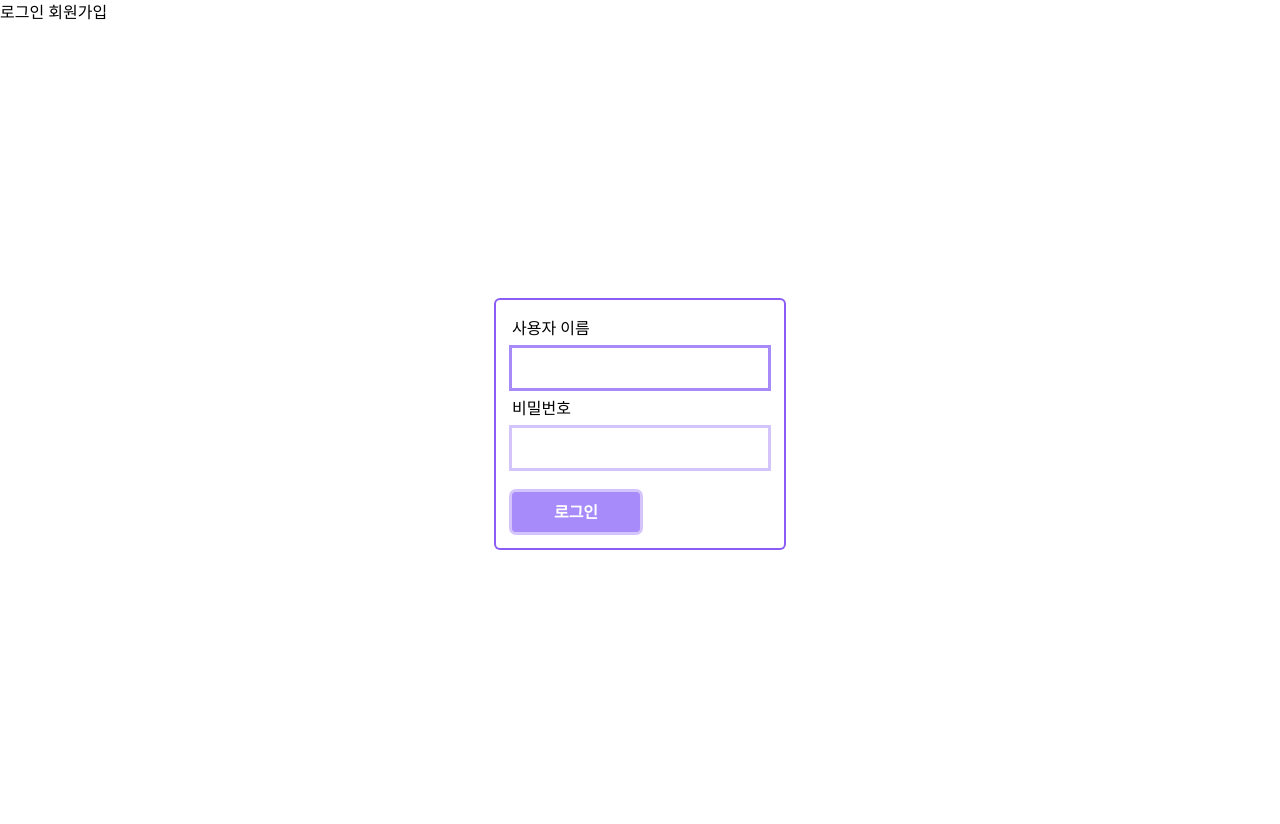
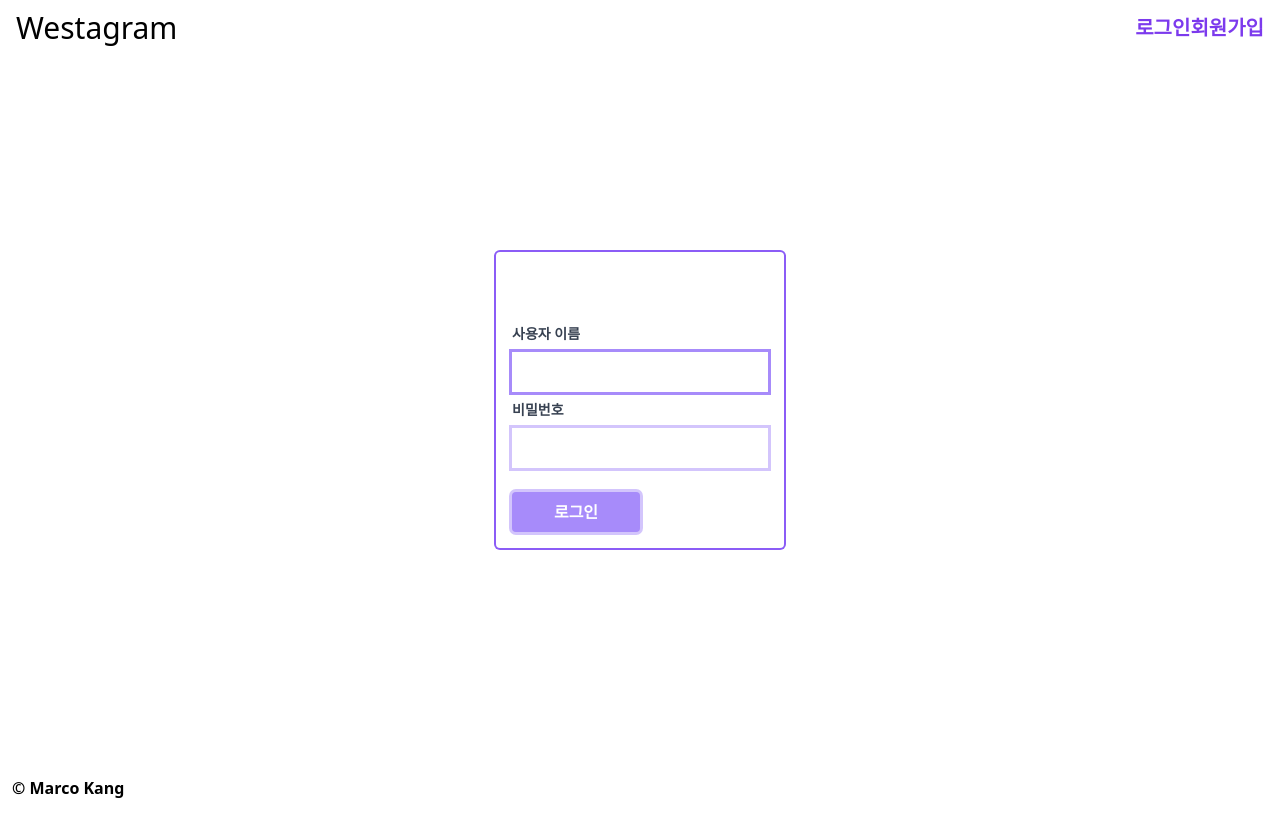
Before and after one commit to kmnkit/westa-django, a Django app: page /user/login/ in a window 1280 px wide. After the commit the page ends 798 px from the top, so only its background shows below. Run offline with Django 3.2, Linux system fonts and the light colour scheme; style sheets or scripts are compiled from the project's sources.

Commit message:
templates

```diff
--- a/templates/base.html
+++ b/templates/base.html
@@ -5,9 +5,10 @@
     <meta charset="UTF-8">
     <meta name="viewport" content="width=device-width, initial-scale=1.0">
     <link rel='stylesheet' href="{% static 'css/styles.css' %}" />
+    <link rel='stylesheet' href="{% static 'css/font-style.css' %}" />
     <title>{% block page_title %}{% endblock %}|Westa</title>
 </head>
-<body>
+<body class="max-w-full">
     {% include 'partials/header.html' %}
     {% block content %}{% endblock %}
     {% include 'partials/footer.html' %}
--- a/templates/mixins/form.html
+++ b/templates/mixins/form.html
@@ -1,19 +1,14 @@
 <div class="w-full p-4">
-    <form method="POST" enctype="multipart/form-data">
+    <form method="POST" enctype="multipart/form-data" class='mt-14'>
         {% csrf_token %}
-        {% if form.non_field_error %}
+        {% if form.non_field_errors %}
             {% for error in form.non_field_errors %}
-                <span>{{error}}</span>
+                <span class="text-red-700 font-medium text-sm">{{error}}</span>
             {% endfor %}
         {% endif %}
         {% for field in form %}
-            <div>
-                <label>{{field.label}}</label>
-                <div>
-                    {{field}}
-                </div>
-            </div>
+            {% include 'mixins/form_input.html' with field=field %}
         {% endfor %}
-        <button class="submit-btn">{{cta}}</button>
+        <button class="submit-btn"><span>{{cta}}</span></button>
     </form>
 </div>
--- /dev/null
+++ b/templates/mixins/form_input.html
@@ -0,0 +1,13 @@
+<div class="{% if field.errors %}has_error{% endif %} flex flex-col">
+    <label class="block text-gray-700 font-bold text-sm" for="{{field.auto_id}}">
+        {{field.label}}
+    </label>
+    <div class="input">
+        {{field}}
+    </div>
+    {% if field.errors %}
+        {% for error in field.errors %}
+            <span class="text-white font-medium text-sm bg-red-700 mb-2">{{error}}</span>
+        {% endfor %}
+    {% endif %}
+</div>
--- /dev/null
+++ b/templates/mixins/post_card.html
@@ -0,0 +1,6 @@
+<div class="w-full h-96 mt-14">
+    <div style="background-image:url({{post.photo.url}});" class="bg-center bg-cover w-full h-full">
+    </div>
+    <p>{{post.user.username}}</p>
+    <span>{{post.description}}</span>
+</div>
--- a/templates/partials/footer.html
+++ b/templates/partials/footer.html
@@ -1,3 +1,5 @@
-<footer>
-
+<footer class='container w-full fixed bottom-0'>
+    <span class='font-bold px-3'>
+        &copy; Marco Kang
+    </span>
 </footer>
--- a/templates/partials/header.html
+++ b/templates/partials/header.html
@@ -1,7 +1,14 @@
-<header>
-    {% if user.is_authenticated %}
-    {% else %}
-        <a href="{% url 'users:login' %}">로그인</a>
-        <a href="{% url 'users:signup' %}">회원가입</a>
-    {% endif %}
+<header class="w-full absolute top-0 flex justify-between h-14 content-center px-4">
+    <div class="app-name flex flex-wrap content-center">
+        <a href="{% url 'core:home' %}"><span class="text-3xl">Westagram</span></a>
+    </div>
+    <div class="text-xl flex flex-wrap content-center menu-item">
+        {% if user.is_authenticated %}
+            <a class="link user-ctrl" href="{% url 'users:logout' %}">로그아웃</a>
+            <a class="link user-ctrl" href="{% url 'users:user' user.pk %}">프로필</a>
+        {% else %}
+            <a class="link user-ctrl" href="{% url 'users:login' %}">로그인</a>
+            <a class="link user-ctrl" href="{% url 'users:signup' %}">회원가입</a>
+        {% endif %}
+    </div>
 </header>
--- a/templates/users/signup.html
+++ b/templates/users/signup.html
@@ -1,2 +1,6 @@
 {% extends 'base.html' %}
 {% block page_title %}회원가입{% endblock %}
+
+{% block content %}
+    {% include 'mixins/form.html' with form=form cta="회원가입" %}
+{% endblock content %}
```
Also changed, not shown: templates/posts/post_list.html (added, +16 -0 lines), templates/users/profile.html (+15 -5 lines), templates/users/update-password.html (added, +15 -0 lines), templates/users/update-profile.html (+6 -1 lines).
